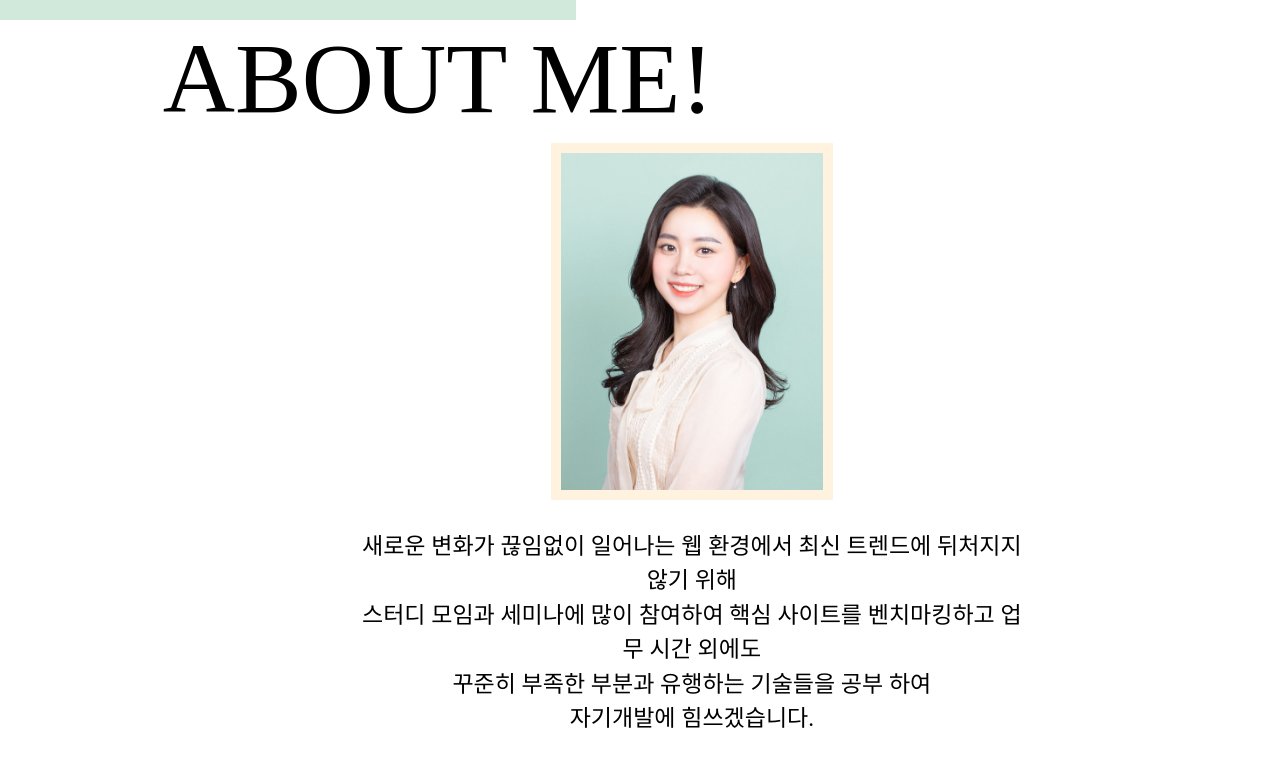
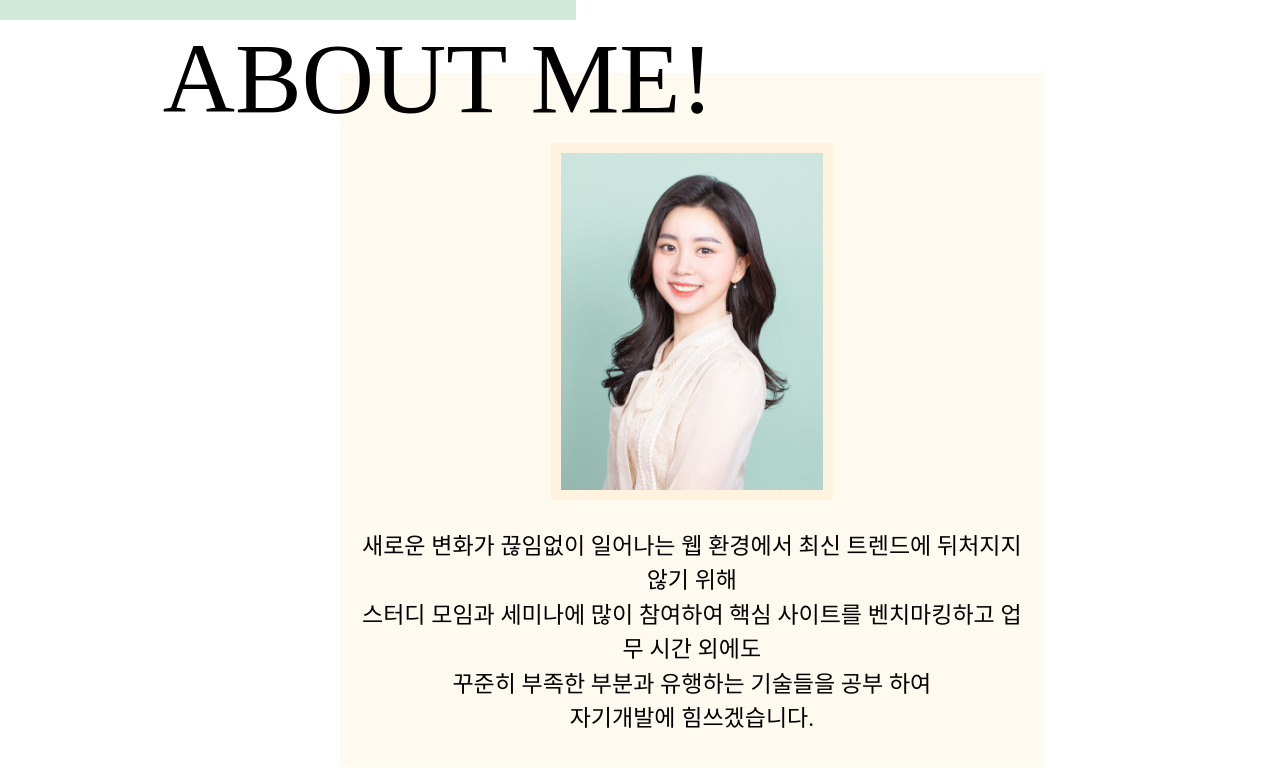
Before and after one commit to hailie1230/portfolio, a plain HTML site: page index.html in a window 1280 px wide. Shown: the part 780-1550 px from the top of the page. Drawn offline with nearby package versions, Linux system fonts and the light colour scheme; a web font is replaced by a local one.

Commit message:
layout - 전체 레이아웃 css 수정

```diff
--- a/assets/css/style00.css
+++ b/assets/css/style00.css
@@ -4,9 +4,9 @@
   --color-light-white: #eeeeee;
   --color-dark-white: #bdbdbd;
   --color-yellow: #FFF2DE;
-  --color-ligth-yellow: #FFFAF0;
+  --color-light-yellow: #FFFAF0;
   --color-dark-yellow: #FFF1D8;
-  --color-orange-yellow: #ffcc80;
+  --color-orange-yellow: #ffe0b2;
   --color-mint : #D1E9DB;
   --color-dark-grey: #4d4d4d;
   --color-grey: #616161;
@@ -24,6 +24,11 @@
 *{box-sizing: border-box;}
 body {height: 3000px; background-color: var(--color-white); color: var(--text-color); overflow-x: hidden;}
 #header{}
+#contents {
+  display: flex;
+  justify-content: flex-end;
+  flex-direction: column;
+}
 .section {width: 91.9vw; margin-left: 8.1vw;}
 .sec01 {}
 .sec02 {}
```
